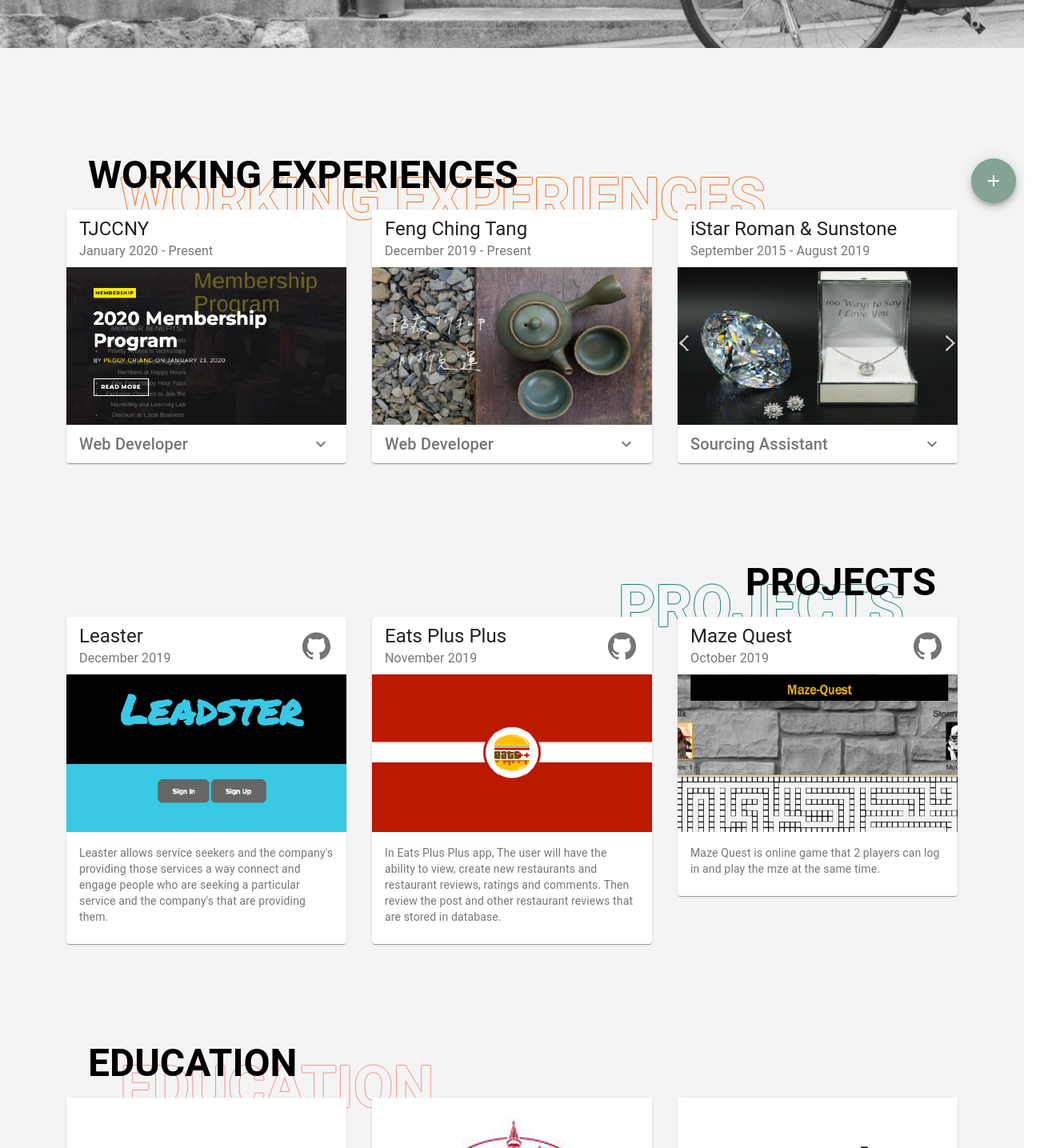
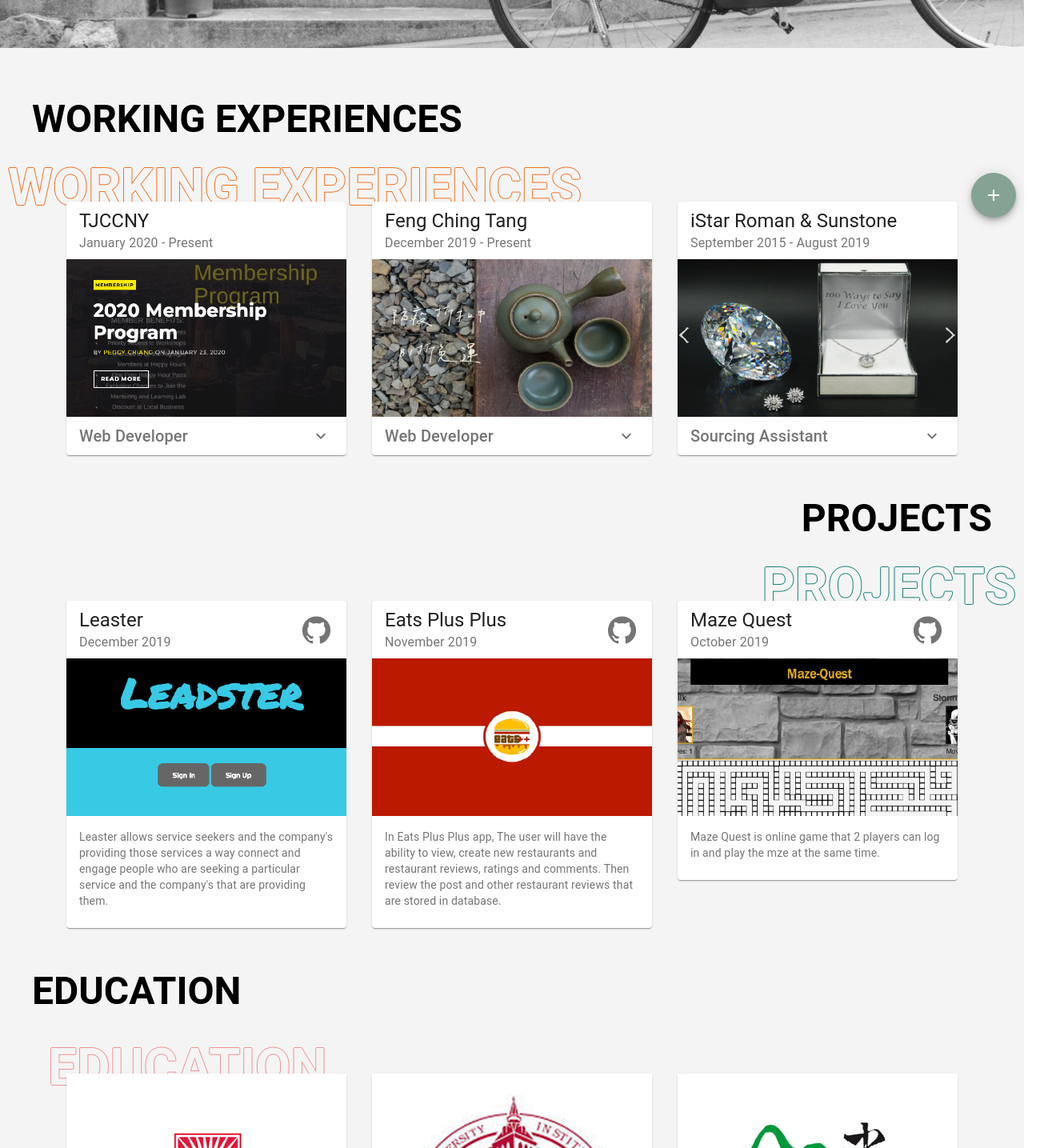
Before and after one commit to peiyuwu9/my-website, a React (Create React App) app: page / in a window 1280 px wide. Shown: the part 740-2175 px from the top of the page at 80% size, 1310 px wide, since content can reach past the window. Built offline with nearby package versions, Linux system fonts and the light colour scheme; the HTML template or start-up script is replaced by a standard one.

Commit message:
Update layout

```diff
--- a/src/App.js
+++ b/src/App.js
@@ -18,23 +18,25 @@
       </header>
       <main>
         <section>
-          <h1 className="leftSide">WORKING EXPERIENCES</h1>
-          <h1 className="leftSideOutline line1">WORKING EXPERIENCES</h1>
+          <h1 className="leftSide headline">WORKING EXPERIENCES</h1>
+          <h1 className="leftSideOutline headlineBase line1">
+            WORKING EXPERIENCES
+          </h1>
           <WorkingExperienceCard />
         </section>
         <section>
-          <h1 className="rightSide">PROJECTS</h1>
-          <h1 className="rightSideOutline line2">PROJECTS</h1>
+          <h1 className="rightSide headline">PROJECTS</h1>
+          <h1 className="rightSideOutline headlineBase line2">PROJECTS</h1>
           <ProjectCards />
         </section>
         <section>
-          <h1 className="leftSide">EDUCATION</h1>
-          <h1 className="leftSideOutline line3">EDUCATION</h1>
+          <h1 className="leftSide headline">EDUCATION</h1>
+          <h1 className="leftSideOutline headlineBase line3">EDUCATION</h1>
           <EducationPaper />
         </section>
         <section>
-          <h1 className="rightSide">MY GALLERY</h1>
-          <h1 className="rightSideOutline line4">MY GALLERY</h1>
+          <h1 className="rightSide headline">MY GALLERY</h1>
+          <h1 className="rightSideOutline headlineBase line4">MY GALLERY</h1>
           <PhotoPaper />
         </section>
         <SpeedDialIcon />
--- a/src/components/SpeedDialIcon.js
+++ b/src/components/SpeedDialIcon.js
@@ -22,7 +22,7 @@
     icon: (
       <a href="https://www.linkedin.com/in/peiyu-wu-109a048b/">
         <IconButton aria-label="LinkedIn" className="speed-dial-icon-button">
-          <LinkedInIcon />
+          <LinkedInIcon fontSize={"large"} />
         </IconButton>
       </a>
     ),
@@ -32,7 +32,7 @@
     icon: (
       <a href="https://github.com/peiyuwu9">
         <IconButton aria-label="GitHub" className="speed-dial-icon-button">
-          <GitHubIcon />
+          <GitHubIcon fontSize={"large"} />
         </IconButton>
       </a>
     ),
--- a/src/index.css
+++ b/src/index.css
@@ -27,6 +27,7 @@
   background-image: url(./images/osaka.jpg);
   background-size: cover;
   background-attachment: fixed;
+  background-position-x: center;
   opacity: 0.9;
 }
 
@@ -40,7 +41,7 @@
   font-size: 24px;
   max-width: 550px;
   opacity: 1;
-  animation: wordDisplay 2s;
+  animation: wordDisplay 4s;
 }
 
 @keyframes wordDisplay {
@@ -55,71 +56,62 @@
 main {
   background-color: #f4f4f4;
   padding: 10px;
-  position: relative;
 }
 
 main section {
-  margin-top: 50px;
+  max-width: 1200px;
+  margin: 50px auto 0 auto;
 }
 
-main h1.leftSide {
-  font-size: 48px;
-  position: relative;
-  top: 70px;
-  left: 50px;
+main h1.headline {
+  font-size: 3rem;
   z-index: 1;
 }
 
-main h1.leftSideOutline {
-  font-size: 72px;
-  position: relative;
-  top: 30px;
-  left: 90px;
+main h1.headlineBase {
+  font-size: 4rem;
   color: #f4f4f4;
   z-index: 0;
 }
 
 main h1.rightSide {
   text-align: right;
-  font-size: 48px;
-  position: relative;
-  top: 70px;
-  left: -50px;
-  z-index: 1;
 }
 
 main h1.rightSideOutline {
   text-align: right;
-  font-size: 72px;
-  position: relative;
-  top: 30px;
-  left: -90px;
-  color: #f4f4f4;
-  z-index: 0;
 }
 
 main h1.line1 {
+  position: relative;
+  top: 20px;
+  left: -30px;
   text-shadow: -1px 0 #f37121, 0 1px #f37121, 1px 0 #f37121, 0 -1px #f37121;
 }
 
 main h1.line2 {
+  position: relative;
+  top: 20px;
+  left: 30px;
   text-shadow: -1px 0 #16817a, 0 1px #16817a, 1px 0 #16817a, 0 -1px #16817a;
 }
 
 main h1.line3 {
+  position: relative;
+  top: 30px;
+  left: 20px;
   text-shadow: -1px 0 #f19292, 0 1px #f19292, 1px 0 #f19292, 0 -1px #f19292;
 }
 
 main h1.line4 {
-  text-shadow: -1px 0 #035aa6, 0 1px #035aa6, 1px 0 #035aa6, 0 -1px #035aa6;;
+  position: relative;
+  top: 30px;
+  left: -20px;
+  text-shadow: -1px 0 #035aa6, 0 1px #035aa6, 1px 0 #035aa6, 0 -1px #035aa6;
 }
 
 main div {
   z-index: 2;
-}
-
-section {
-  padding: 0 50px;
 }
 
 button.MuiFab-primary {
@@ -136,5 +128,38 @@
 
 button.speed-dial-icon-button {
   position: relative;
-  top: -3px;
+  top: -2px;
 }
+
+button.MuiFab-sizeSmall{
+  width: 55px;
+  height: 55px;
+}
+
+button.MuiSpeedDialAction-fab {
+  margin: 10px 0 0 0;
+}
+
+@media only screen and (max-width: 480px) {
+  header p {
+    padding-top: 50vh;
+  }
+
+  main h1.headline {
+    font-size: 1rem;
+  }
+
+  main h1.headlineBase {
+    font-size: 2rem;
+  }
+}
+
+@media only screen and (max-width: 768px) {
+  main h1.headline {
+    font-size: 2rem;
+  }
+
+  main h1.headlineBase {
+    font-size: 3rem;
+  }
+}
```
